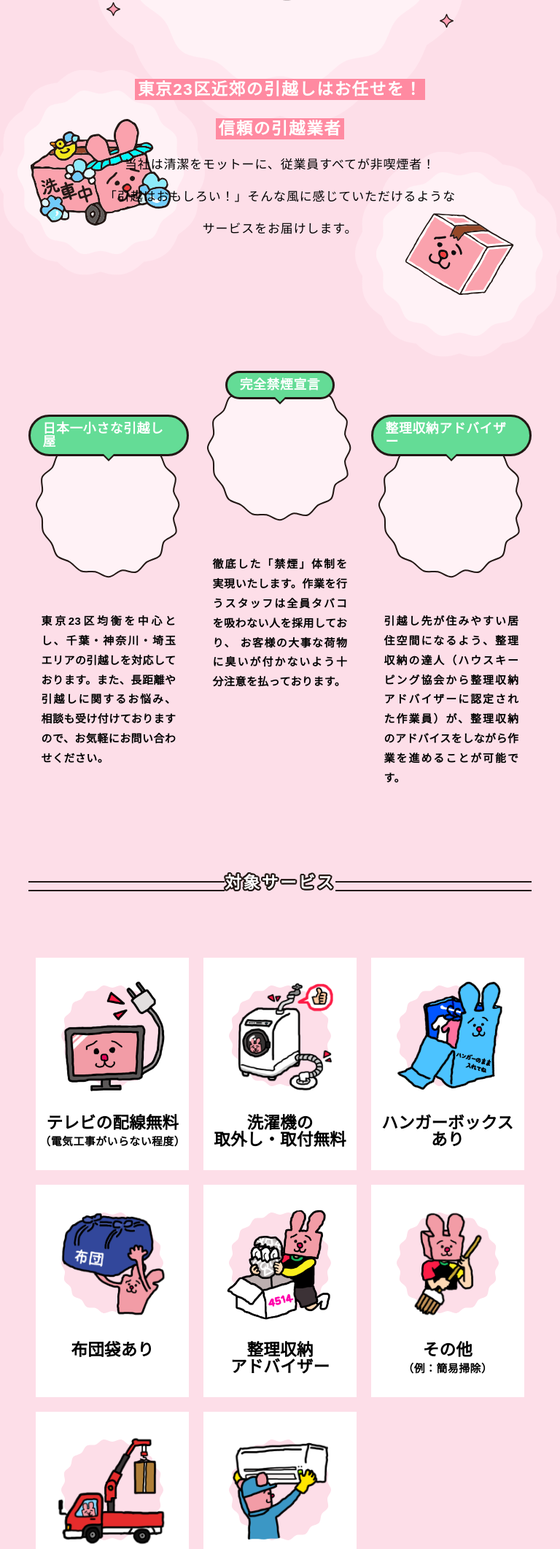
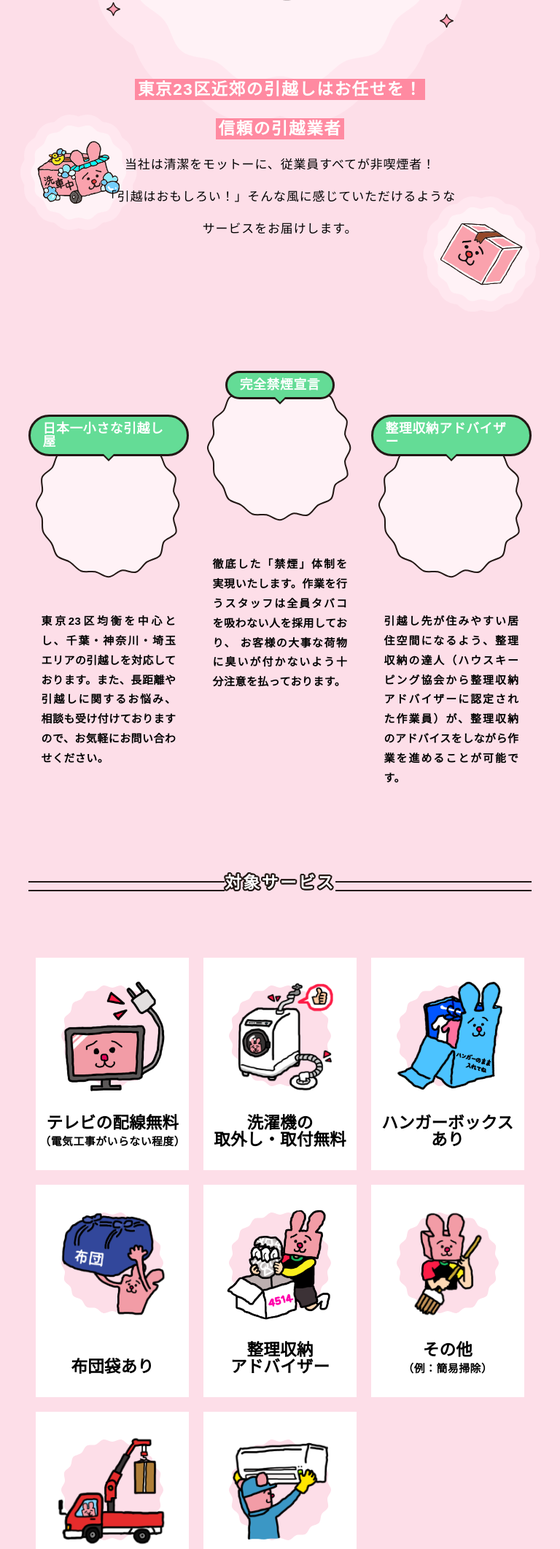
Before and after one commit to sumamin-inc-organization/takakura, a PHP site: page /src/service.html in a window 768 px wide. Shown: the part 546-2668 px from the top of the page at 73% size. Run offline with PHP 8.4, Linux system fonts and the light colour scheme; some web fonts are replaced.

Commit message:
下層共通部分のtb幅調整

```diff
--- a/src/assets/css/page.service.css
+++ b/src/assets/css/page.service.css
@@ -115,13 +115,16 @@
     max-width: 285px;
     /* width: 18.85vw; */
     background-color: #fff;
+    display: flex;
+    flex-direction: column;
+    justify-content: space-between;
 }
 .about__column--img {
     display: flex;
     justify-content: center;
     align-items: center;
     position: relative;
-    padding: 30px 0;
+    padding: 40px 0 20px;
 }
 .about__column--img::before {
     content: url(../images/service/service_about_itemBg.svg);
@@ -130,7 +133,7 @@
     width: 140px;
     height: 140px;
     position: absolute;
-    top: 50%;
+    top: 54%;
     left: 50%;
     transform: translateY(-50%) translateX(-50%);
     -webkit-transform: translateY(-50%) translateX(-50%);
--- a/src/assets/css/style.css
+++ b/src/assets/css/style.css
@@ -1000,6 +1000,13 @@
   }
 }
 @media screen and (max-width:1200px) {
+  .lower__deco--chara1, .lower__deco--bg1, .lower__deco--bg2 {
+    left: 14vw;
+  }
+  .lower__deco--chara2, .lower__deco--bg3, .lower__deco--bg4 {
+    right: 14vw;
+  }
+
   .footer__inner {
     padding: 70px 40px 55px;
   }
@@ -1043,6 +1050,29 @@
   }
 }
 @media screen and (max-width:1000px) and (min-width:768px) {
+  .lower__deco--chara1 {
+    max-width: 14.76vw;
+  }
+  .lower__deco--bg1 {
+    width: 17.14vw;
+  }
+  .lower__deco--bg2 {
+    width: 20.91vw;
+  }
+  .lower__deco--chara2, .lower__deco--bg3, .lower__deco--bg4 {
+    right: 14vw;
+  }
+
+  .lower__deco--chara2 {
+    max-width: 14.76vw;
+  }
+  .lower__deco--bg3 {
+    width: 17.14vw;
+  }
+  .lower__deco--bg4 {
+    width: 20.91vw;
+  }
+
   .footer__inner {
     padding: 40px;
   }
```
